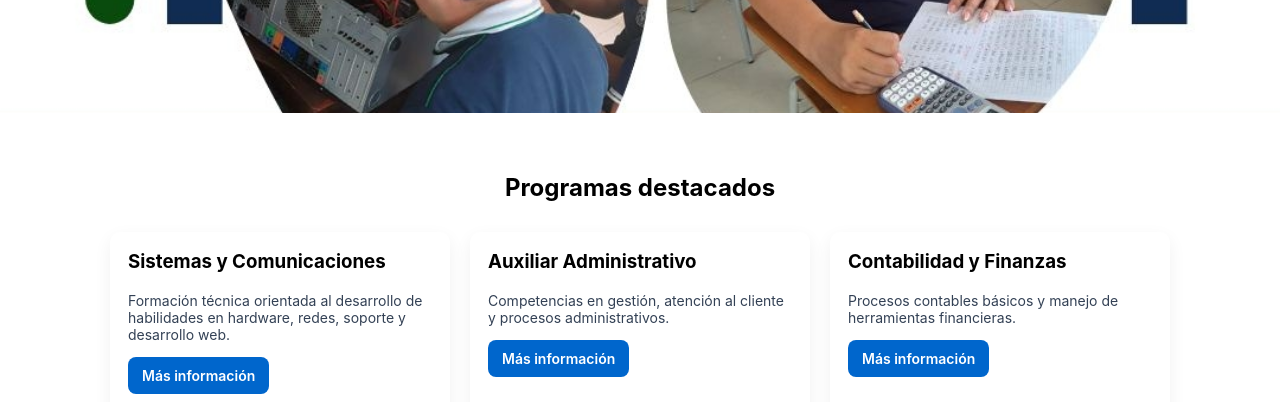
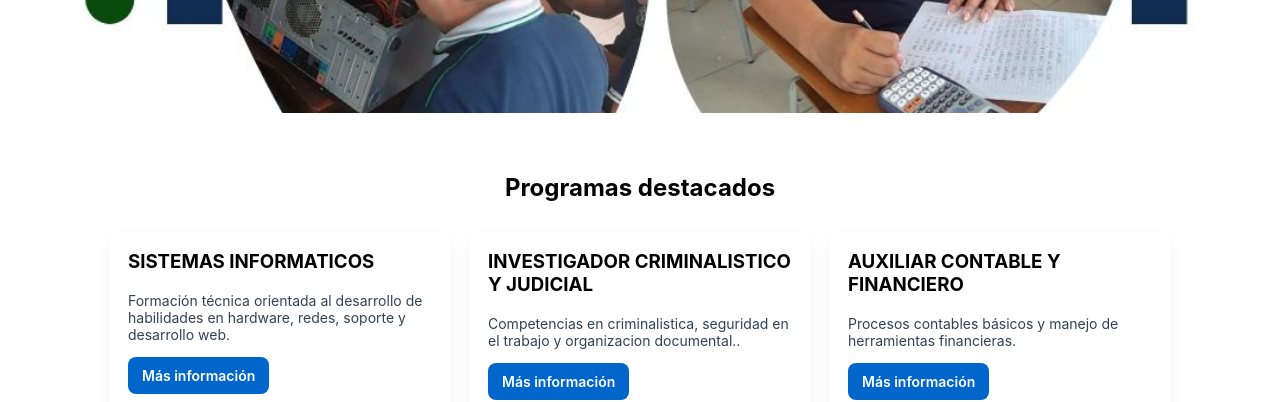
Before and after one commit to gvalen0619-creator/cecontec-web, a plain HTML site: page index.html in a window 1280 px wide. Shown: the part 419-821 px from the top of the page. Drawn offline with Linux system fonts and the light colour scheme.

Commit message:
Update index.html

```diff
--- a/index.html
+++ b/index.html
@@ -38,17 +38,17 @@
   <section class="section-title"><h2>Programas destacados</h2></section>
   <section class="cards" aria-label="Programas">
     <article class="card">
-      <h3>Sistemas y Comunicaciones</h3>
+      <h3>SISTEMAS INFORMATICOS</h3>
       <p>Formación técnica orientada al desarrollo de habilidades en hardware, redes, soporte y desarrollo web.</p>
       <p><a class="btn" href="programas.html">Más información</a></p>
     </article>
     <article class="card">
-      <h3>Auxiliar Administrativo</h3>
-      <p>Competencias en gestión, atención al cliente y procesos administrativos.</p>
+      <h3>INVESTIGADOR CRIMINALISTICO Y JUDICIAL</h3>
+      <p>Competencias en criminalistica, seguridad en el trabajo y organizacion documental..</p>
       <p><a class="btn" href="programas.html">Más información</a></p>
     </article>
     <article class="card">
-      <h3>Contabilidad y Finanzas</h3>
+      <h3>AUXILIAR CONTABLE Y FINANCIERO</h3>
       <p>Procesos contables básicos y manejo de herramientas financieras.</p>
       <p><a class="btn" href="programas.html">Más información</a></p>
     </article>
```
